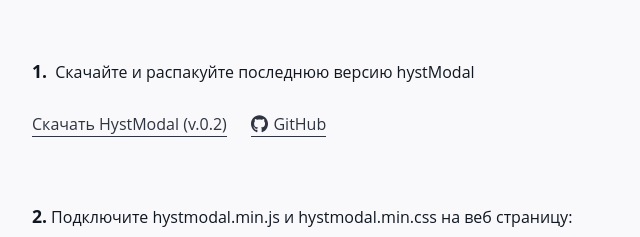
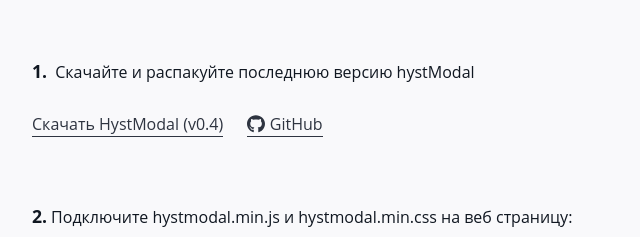
Before and after one commit to AddMoreScripts/hystModal, a plain HTML site: page index_ru.html in a window 1280 px wide. Shown: the part 2042-2279 px from the top of the page, 223-863 px from the left. Drawn offline with Linux system fonts and the light colour scheme.

Commit message:
fix version

```diff
--- a/index_ru.html
+++ b/index_ru.html
@@ -170,7 +170,7 @@
 
         <div class="text-content scr4__text">
             <p><span class="num">1.</span> Скачайте и распакуйте последнюю версию hystModal</p>
-            <p class="text-links"><a href="https://github.com/AddMoreScripts/hystModal/archive/v0.4.zip">Скачать HystModal (v.0.2)</a>
+            <p class="text-links"><a href="https://github.com/AddMoreScripts/hystModal/archive/v0.4.zip">Скачать HystModal (v0.4)</a>
             <a href="https://github.com/AddMoreScripts/hystModal/releases"><img height="18" src="img/github-brands.svg" class="link-icon" alt="">GitHub</a></p>
             <!-- <p>Или установите в ваш проект с помощью npm:</p>
             <div class="text-code">
```
Also changed, not shown: 2 other files.
